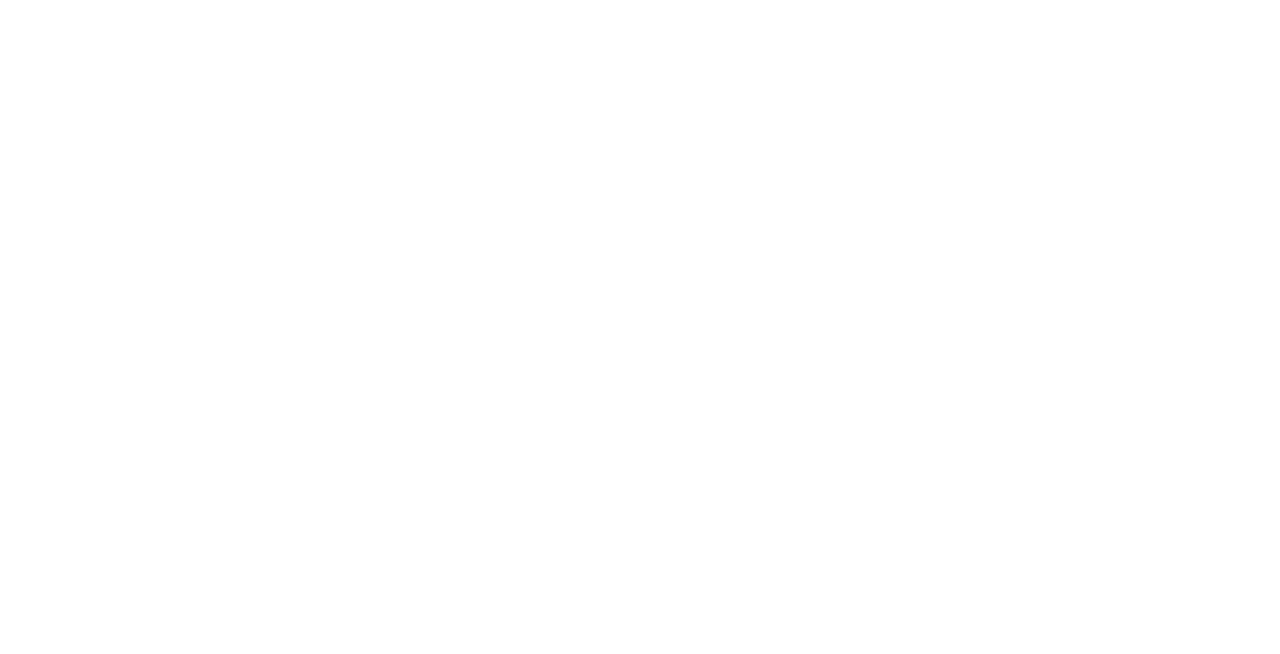
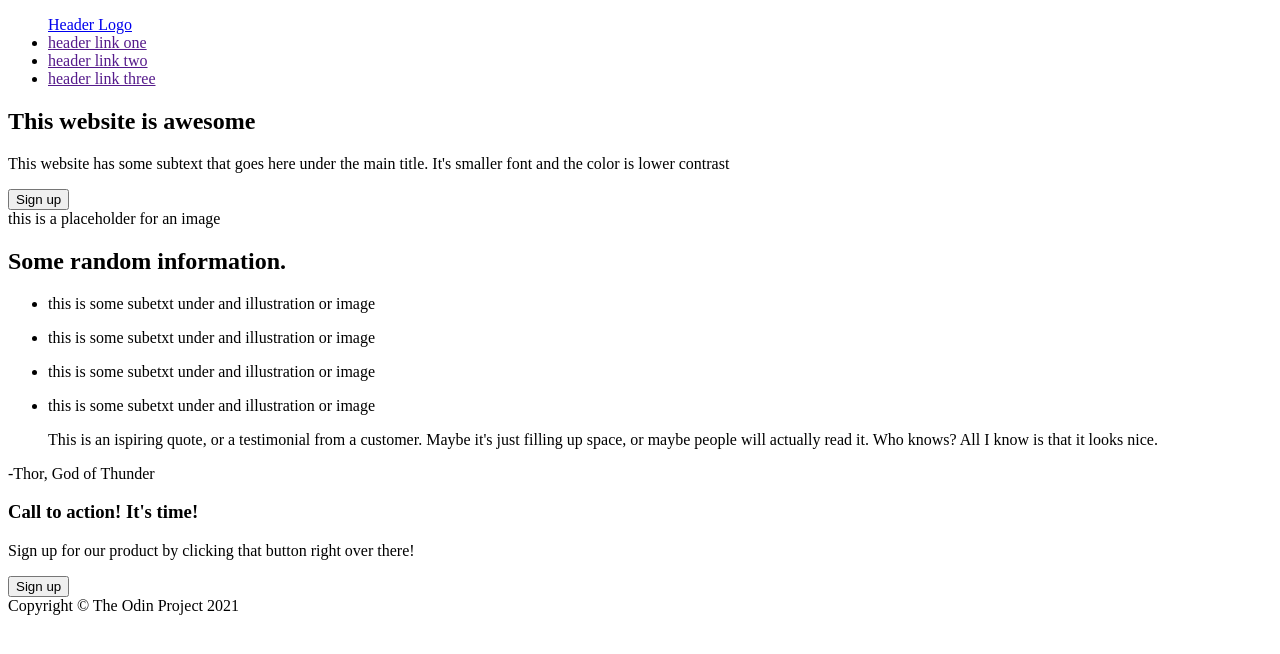
Before and after one commit to RoyalF4/odin-landing-page-v2, a plain HTML site: page index.html in a window 1280 px wide. Drawn offline with Linux system fonts and the light colour scheme.

Commit message:
build html structure

```diff
--- a/index.html
+++ b/index.html
@@ -6,6 +6,46 @@
     <link rel="stylesheet" href="styles.css">
   </head>
   <body>
-
+    <header>
+      <nav>
+        <ul>
+          <a href="#">Header Logo</a>
+          <li><a href="">header link one</a></li>
+          <li><a href="">header link two</a></li>
+          <li><a href="">header link three</a></li>
+        </ul>
+      </nav>
+    </header>
+    <section>
+      <div>
+        <h1>This website is awesome</h1>
+        <p>This website has some subtext that goes here under the main title. It's smaller font and the color is lower contrast</p>
+        <button class="hero-button">Sign up</button>
+      </div>
+      <div class="hero-image">this is a placeholder for an image</div>
+    </section>
+    <section>
+      <h2>Some random information.</h2>
+      <ul>
+        <li><div class="image-info"></div><p>this is some subetxt under and illustration or image</p></li>
+        <li><div class="image-info"></div><p>this is some subetxt under and illustration or image</p></li>
+        <li><div class="image-info"></div><p>this is some subetxt under and illustration or image</p></li>
+        <li><div class="image-info"></div><p>this is some subetxt under and illustration or image</p></li>
+      </ul>
+    </section>
+    <section>
+      <blockquote>This is an ispiring quote, or a testimonial from a customer. Maybe it's just filling up space, or maybe people will actually read it. Who knows? All I know is that it looks nice.</blockquote>
+      <p>-Thor, God of Thunder</p>
+    </section>
+    <section>
+      <div class="call-to-action">
+        <h3>Call to action! It's time!</h3>
+        <p>Sign up for our product by clicking that button right over there!</p>
+      </div>
+      <button class="action-button">Sign up</button>
+    </section>
+    <footer>
+      Copyright &copy; The Odin Project 2021
+    </footer>
   </body>
 </html>
```
